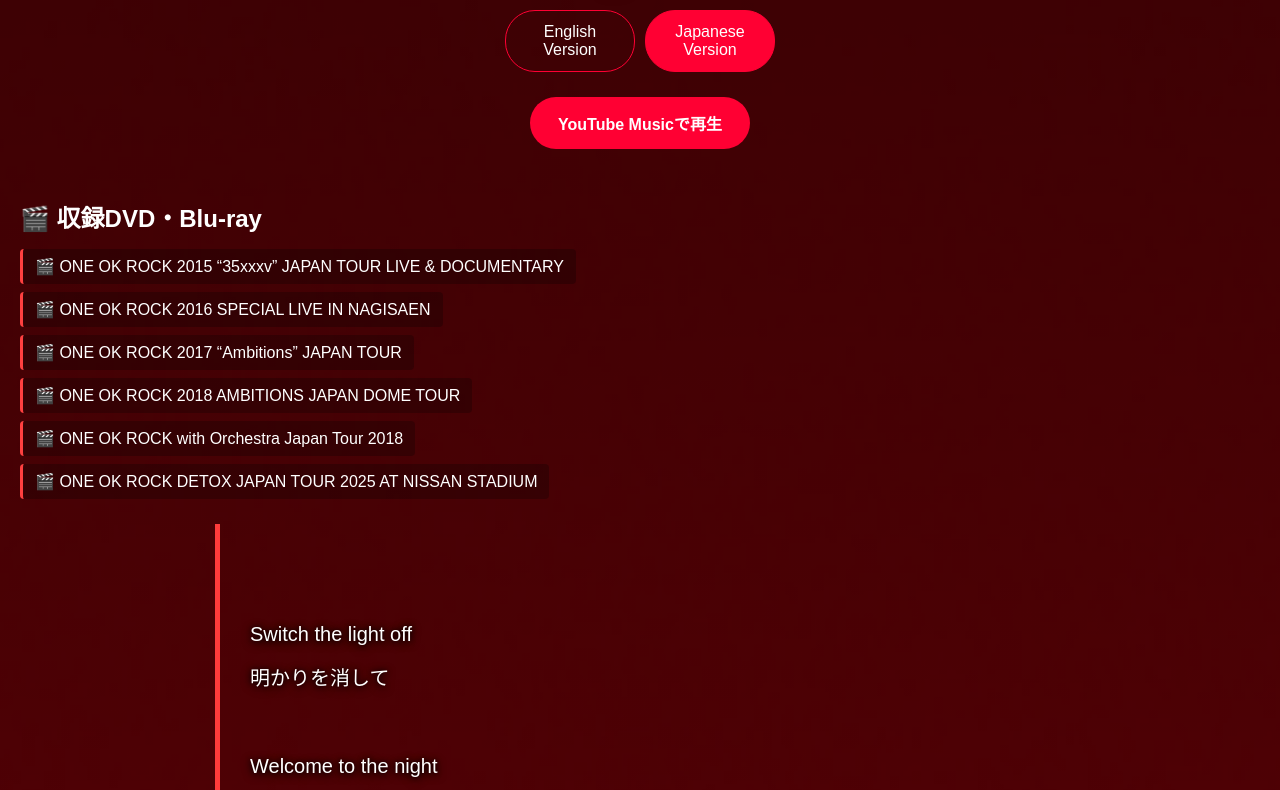
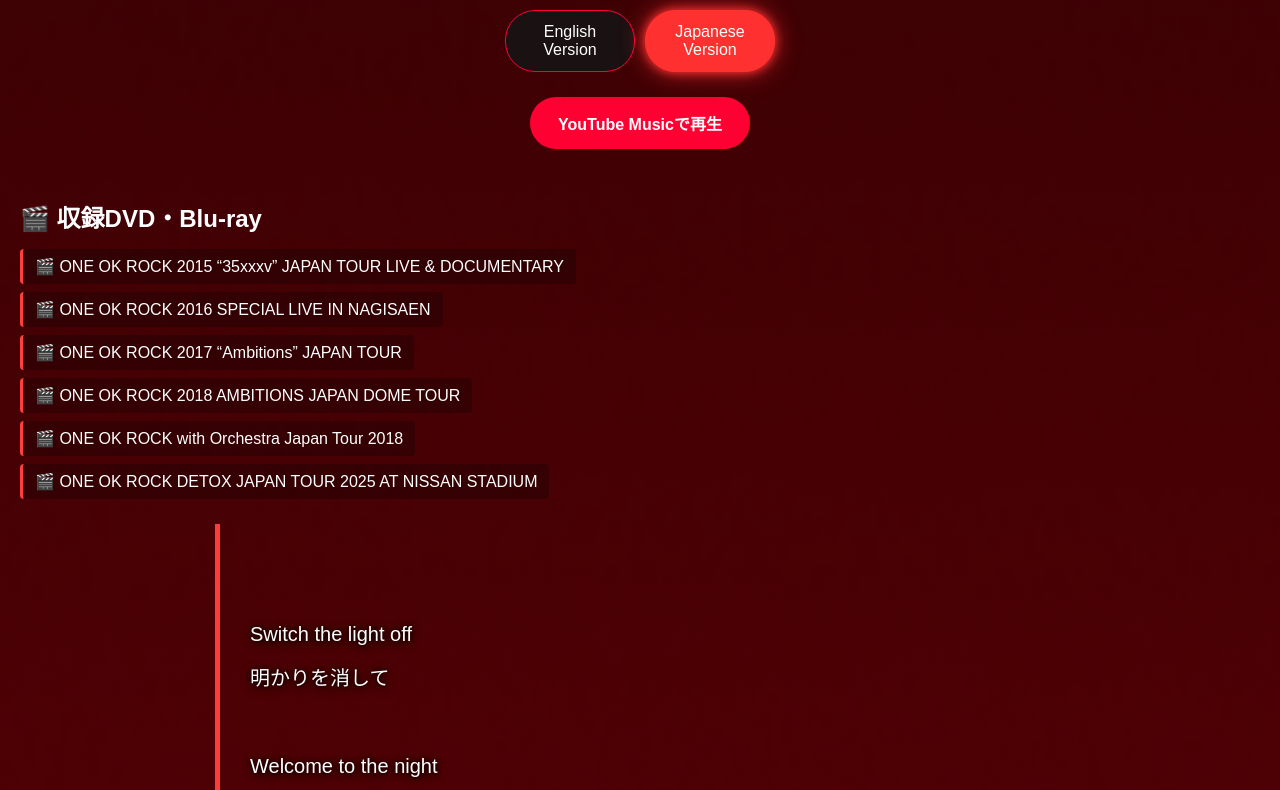
Before and after one commit to alma8686/OOr, a plain HTML site: page Cry_out.html in a window 1280 px wide. Shown: the part 100-890 px from the top of the page. Drawn offline with Linux system fonts and the light colour scheme.

Commit message:
Add files via upload

```diff
--- a/35.css
+++ b/35.css
@@ -460,3 +460,20 @@ mark{
     background: #ff0033;
     color: white;
 }
+
+/* 選択中の言語ボタン */
+.language-switch button.active {
+    background: #ff3030;
+    color: white;
+    border: 1px solid #ff3030;
+    box-shadow:
+        0 0 10px #ff3030,
+        0 0 25px rgba(255, 48, 48, 0.8);
+}
+
+/* 選択中以外のボタン */
+.language-switch button:not(.active) {
+    background: rgba(20, 20, 20, 0.85);
+    color: white;
+    box-shadow: none;
+}
--- a/am.css
+++ b/am.css
@@ -460,3 +460,20 @@ mark{
     background: #ff0033;
     color: white;
 }
+
+/* 選択中の言語ボタン */
+.language-switch button.active {
+    background: #ff3030;
+    color: white;
+    border: 1px solid #ff3030;
+    box-shadow:
+        0 0 10px #ff3030,
+        0 0 25px rgba(255, 48, 48, 0.8);
+}
+
+/* 選択中以外のボタン */
+.language-switch button:not(.active) {
+    background: rgba(20, 20, 20, 0.85);
+    color: white;
+    box-shadow: none;
+}
--- a/de.css
+++ b/de.css
@@ -460,3 +460,20 @@ mark{
     background: #ff0033;
     color: white;
 }
+
+/* 選択中の言語ボタン */
+.language-switch button.active {
+    background: #ff3030;
+    color: white;
+    border: 1px solid #ff3030;
+    box-shadow:
+        0 0 10px #ff3030,
+        0 0 25px rgba(255, 48, 48, 0.8);
+}
+
+/* 選択中以外のボタン */
+.language-switch button:not(.active) {
+    background: rgba(20, 20, 20, 0.85);
+    color: white;
+    box-shadow: none;
+}
--- a/eye.css
+++ b/eye.css
@@ -460,3 +460,20 @@ mark{
     background: #ff0033;
     color: white;
 }
+
+/* 選択中の言語ボタン */
+.language-switch button.active {
+    background: #ff3030;
+    color: white;
+    border: 1px solid #ff3030;
+    box-shadow:
+        0 0 10px #ff3030,
+        0 0 25px rgba(255, 48, 48, 0.8);
+}
+
+/* 選択中以外のボタン */
+.language-switch button:not(.active) {
+    background: rgba(20, 20, 20, 0.85);
+    color: white;
+    box-shadow: none;
+}
--- a/jin.css
+++ b/jin.css
@@ -460,3 +460,20 @@ mark{
     background: #ff0033;
     color: white;
 }
+
+/* 選択中の言語ボタン */
+.language-switch button.active {
+    background: #ff3030;
+    color: white;
+    border: 1px solid #ff3030;
+    box-shadow:
+        0 0 10px #ff3030,
+        0 0 25px rgba(255, 48, 48, 0.8);
+}
+
+/* 選択中以外のボタン */
+.language-switch button:not(.active) {
+    background: rgba(20, 20, 20, 0.85);
+    color: white;
+    box-shadow: none;
+}
--- a/kan.css
+++ b/kan.css
@@ -460,3 +460,20 @@ mark{
     background: #ff0033;
     color: white;
 }
+
+/* 選択中の言語ボタン */
+.language-switch button.active {
+    background: #ff3030;
+    color: white;
+    border: 1px solid #ff3030;
+    box-shadow:
+        0 0 10px #ff3030,
+        0 0 25px rgba(255, 48, 48, 0.8);
+}
+
+/* 選択中以外のボタン */
+.language-switch button:not(.active) {
+    background: rgba(20, 20, 20, 0.85);
+    color: white;
+    box-shadow: none;
+}
--- a/lu.css
+++ b/lu.css
@@ -460,3 +460,20 @@ mark{
     background: #ff0033;
     color: white;
 }
+
+/* 選択中の言語ボタン */
+.language-switch button.active {
+    background: #ff3030;
+    color: white;
+    border: 1px solid #ff3030;
+    box-shadow:
+        0 0 10px #ff3030,
+        0 0 25px rgba(255, 48, 48, 0.8);
+}
+
+/* 選択中以外のボタン */
+.language-switch button:not(.active) {
+    background: rgba(20, 20, 20, 0.85);
+    color: white;
+    box-shadow: none;
+}
--- a/ni.css
+++ b/ni.css
@@ -460,3 +460,20 @@ mark{
     background: #ff0033;
     color: white;
 }
+
+/* 選択中の言語ボタン */
+.language-switch button.active {
+    background: #ff3030;
+    color: white;
+    border: 1px solid #ff3030;
+    box-shadow:
+        0 0 10px #ff3030,
+        0 0 25px rgba(255, 48, 48, 0.8);
+}
+
+/* 選択中以外のボタン */
+.language-switch button:not(.active) {
+    background: rgba(20, 20, 20, 0.85);
+    color: white;
+    box-shadow: none;
+}
--- a/un.css
+++ b/un.css
@@ -460,3 +460,20 @@ mark{
     background: #ff0033;
     color: white;
 }
+
+/* 選択中の言語ボタン */
+.language-switch button.active {
+    background: #ff3030;
+    color: white;
+    border: 1px solid #ff3030;
+    box-shadow:
+        0 0 10px #ff3030,
+        0 0 25px rgba(255, 48, 48, 0.8);
+}
+
+/* 選択中以外のボタン */
+.language-switch button:not(.active) {
+    background: rgba(20, 20, 20, 0.85);
+    color: white;
+    box-shadow: none;
+}
--- a/zan.css
+++ b/zan.css
@@ -460,3 +460,20 @@ mark{
     background: #ff0033;
     color: white;
 }
+
+/* 選択中の言語ボタン */
+.language-switch button.active {
+    background: #ff3030;
+    color: white;
+    border: 1px solid #ff3030;
+    box-shadow:
+        0 0 10px #ff3030,
+        0 0 25px rgba(255, 48, 48, 0.8);
+}
+
+/* 選択中以外のボタン */
+.language-switch button:not(.active) {
+    background: rgba(20, 20, 20, 0.85);
+    color: white;
+    box-shadow: none;
+}
--- a/zei.css
+++ b/zei.css
@@ -460,3 +460,20 @@ mark{
     background: #ff0033;
     color: white;
 }
+
+/* 選択中の言語ボタン */
+.language-switch button.active {
+    background: #ff3030;
+    color: white;
+    border: 1px solid #ff3030;
+    box-shadow:
+        0 0 10px #ff3030,
+        0 0 25px rgba(255, 48, 48, 0.8);
+}
+
+/* 選択中以外のボタン */
+.language-switch button:not(.active) {
+    background: rgba(20, 20, 20, 0.85);
+    color: white;
+    box-shadow: none;
+}
```
Also changed, not shown: album.js (+4 -3 lines).
